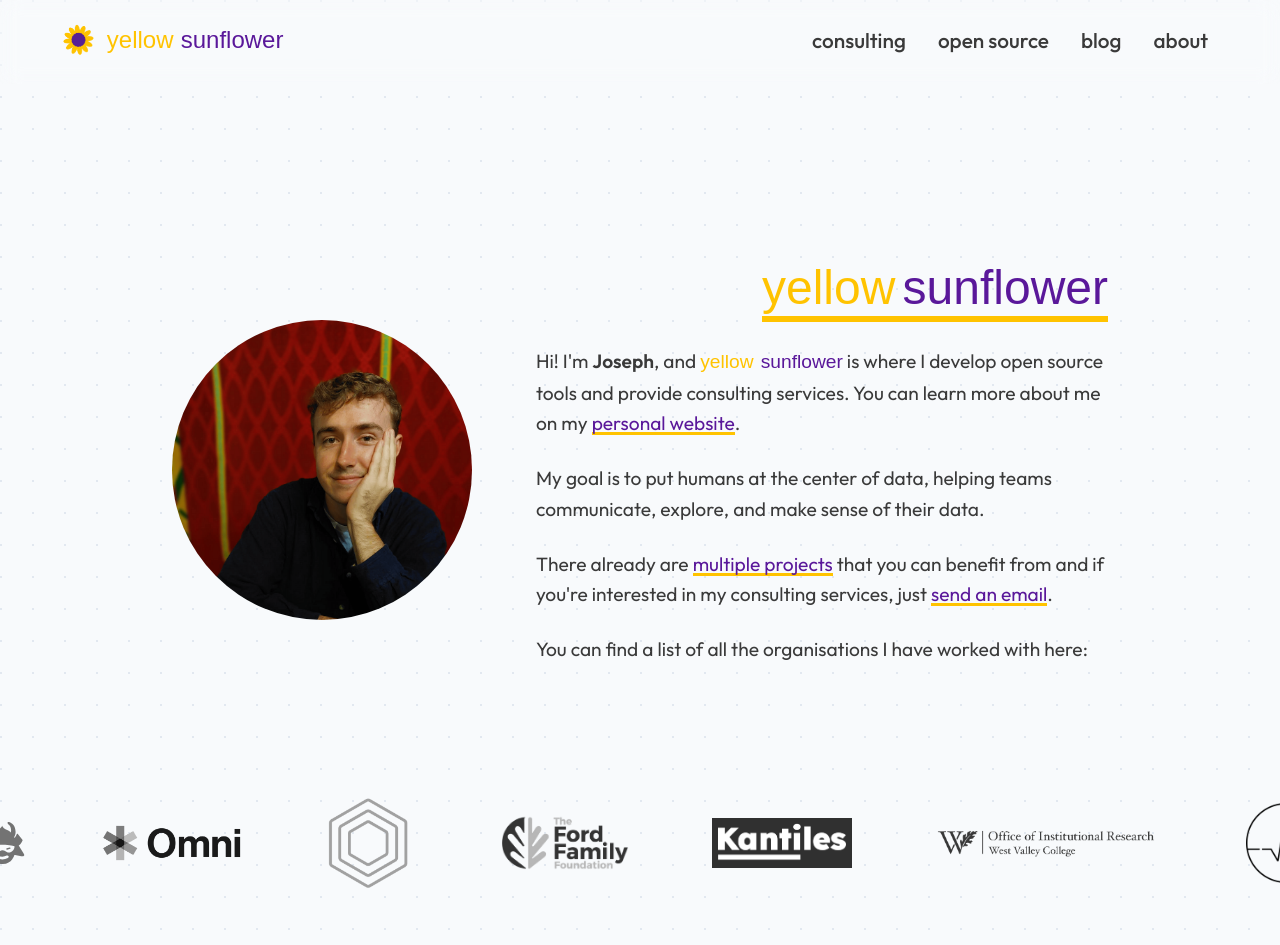
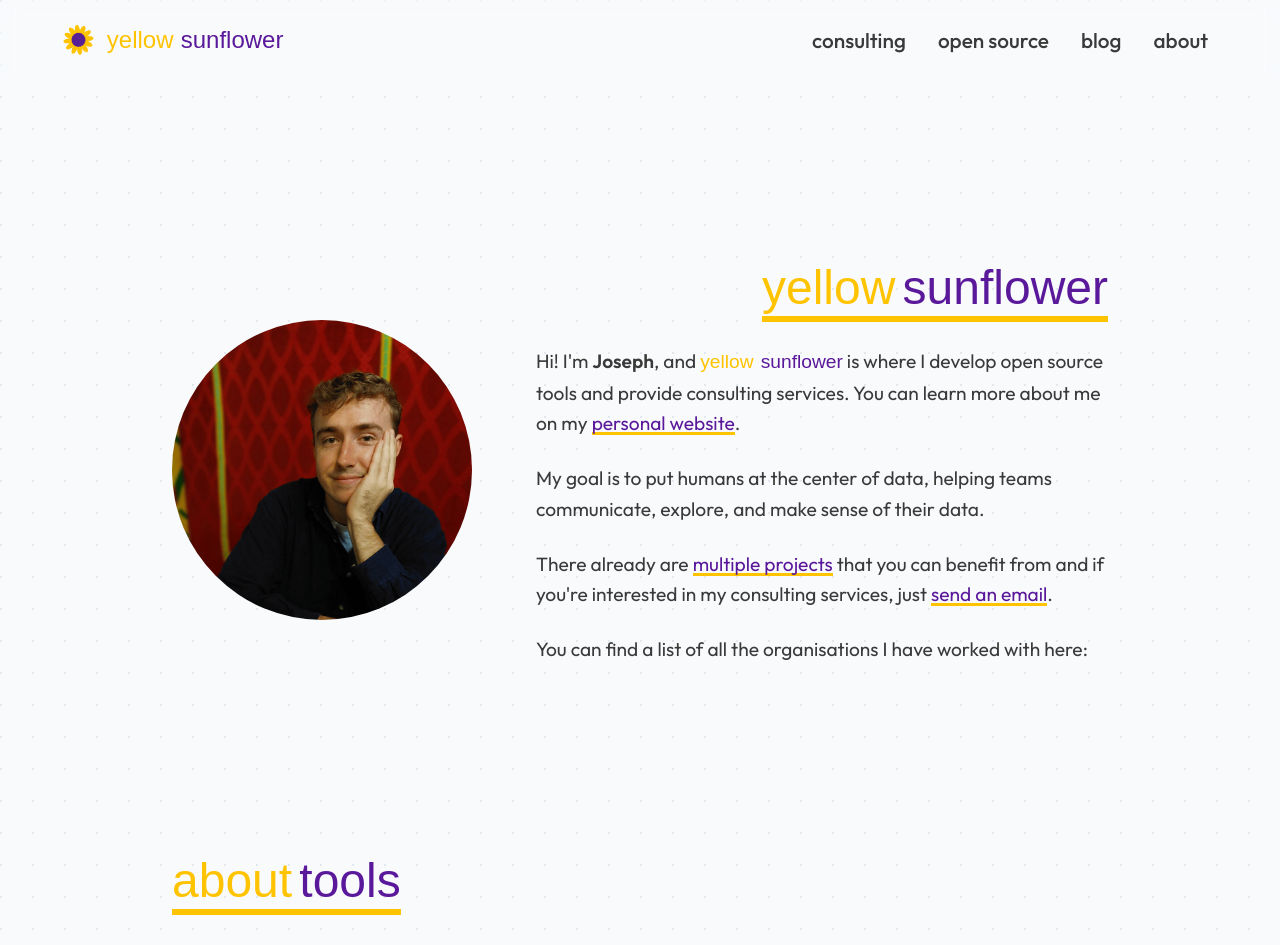
Before and after one commit to y-sunflower/ysunflower.com, a Next.js app: page /about in a window 1280 px wide. Shown: the top 945 px of the page. Built offline with nearby package versions, Linux system fonts and the light colour scheme; a web font is replaced by a local one.

Commit message:
bunch of UI fixes

```diff
--- a/src/app/about/page.tsx
+++ b/src/app/about/page.tsx
@@ -62,9 +62,6 @@ export default function Home() {
             </div>
           </div>
         </div>
-        <div style={{ marginTop: "5rem" }}>
-          <Companies />
-        </div>
       </section>
 
       <div
--- a/src/components/Header.tsx
+++ b/src/components/Header.tsx
@@ -20,7 +20,11 @@ const Header: React.FC = () => {
       <div className="container header-content">
         <Link href="/#" onClick={closeMenu}>
           <span className="name" style={{ fontSize: "1.5em" }}>
-            <img src="/logo.png" alt="Yellow sunflower logo" className="header-logo rotate" />
+            <img
+              src="/logo.png"
+              alt="Yellow sunflower logo"
+              className="header-logo rotate"
+            />
             <span className="highlight">yellow</span>{" "}
             <span className="highlight-secondary">sunflower</span>
           </span>
@@ -39,7 +43,7 @@ const Header: React.FC = () => {
         <nav className={isMenuOpen ? "active" : ""}>
           <ul id="navMenu">
             <li>
-              <Link href="/#consulting" onClick={closeMenu}>
+              <Link href="/#contact" onClick={closeMenu}>
                 consulting
               </Link>
             </li>
```
